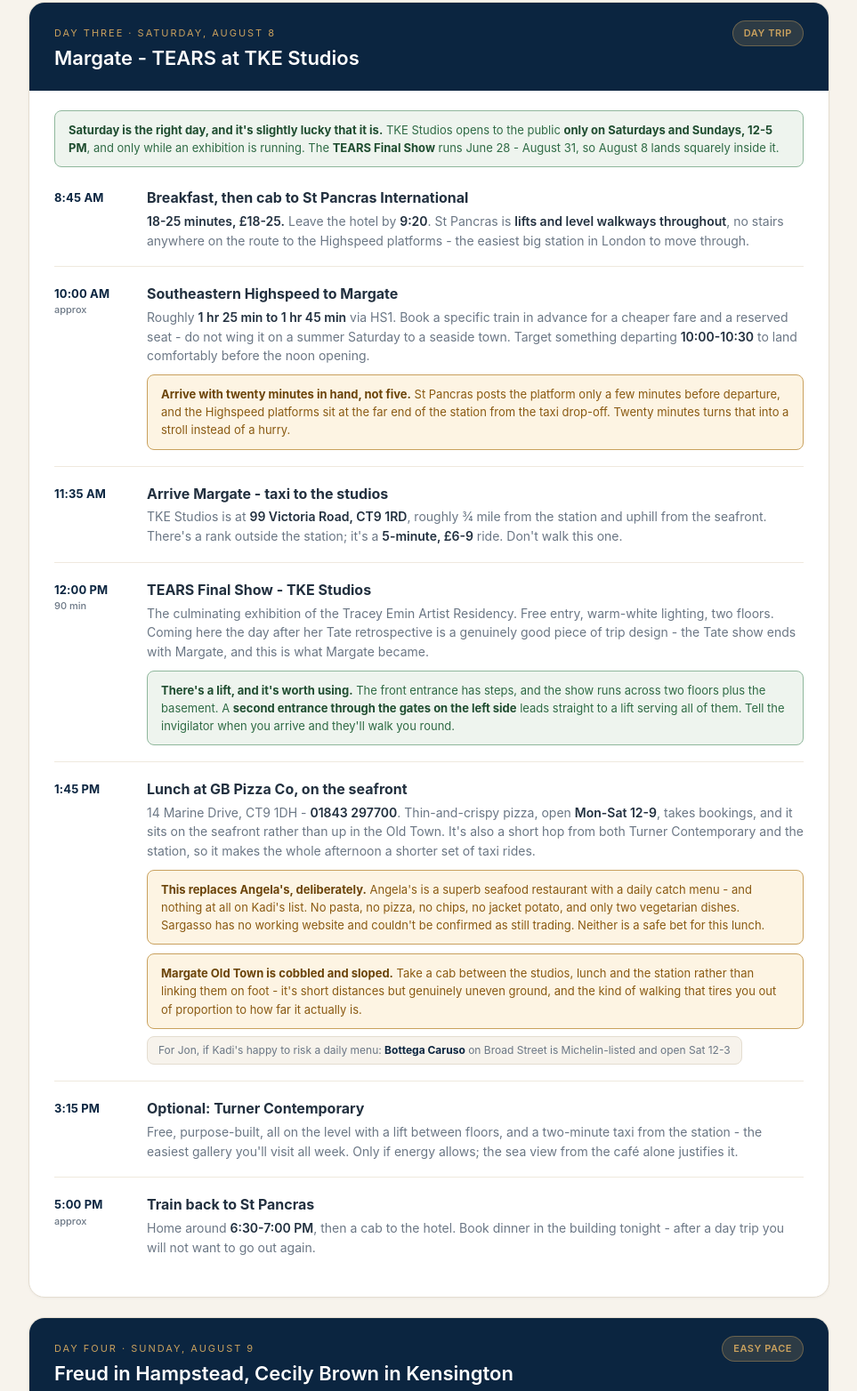
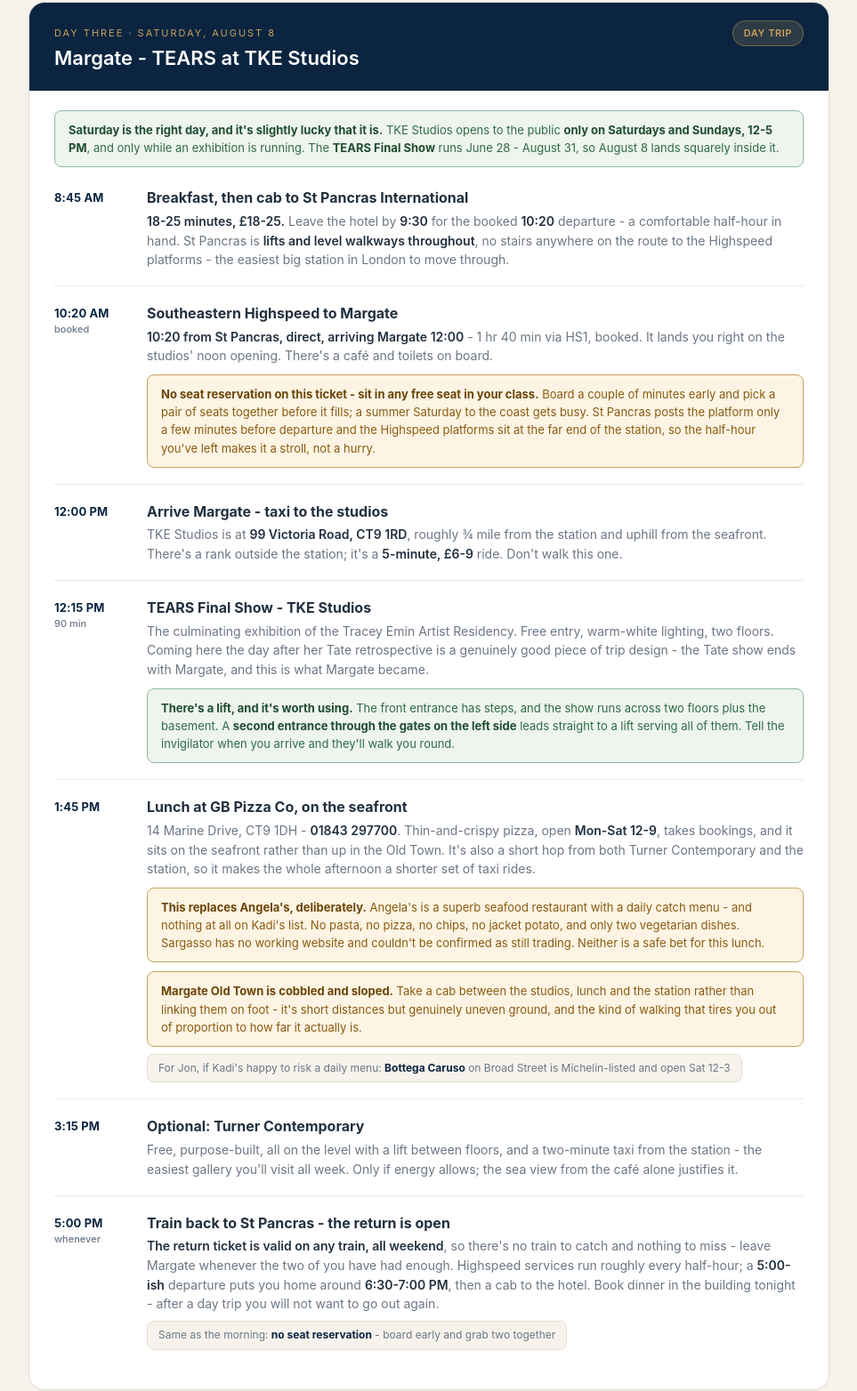
Before and after one commit to jonmooreai/london-2026, a plain HTML site: page index.html in a window 1280 px wide. Shown: the part 4612-6176 px from the top of the page at 89% size, without its empty margins (158-1121 px from the left). Drawn offline with Linux system fonts and the light colour scheme.

Commit message:
Update Margate day with booked train details
Outbound is booked: 10:20 St Pancras direct to Margate, arriving 12:00
(was ~10:00/11:35). Return is an open ticket valid all weekend, so
reframed the evening train as leave-whenever rather than a fixed 5pm.
Ticket carries no seat reservation - corrected the checklist's "reserved
seat" claim and added board-early notes both ways. Nudged TEARS to 12:15
to fit the noon arrival; lunch at 1:45 still lines up.

```diff
--- a/index.html
+++ b/index.html
@@ -581,7 +581,8 @@
           <div class="c">
             <div class="h">Breakfast, then cab to St Pancras International</div>
             <div class="s">
-              <strong>18-25 minutes, £18-25.</strong> Leave the hotel by <strong>9:20</strong>.
+              <strong>18-25 minutes, £18-25.</strong> Leave the hotel by <strong>9:30</strong> for the booked
+              <strong>10:20</strong> departure - a comfortable half-hour in hand.
               St Pancras is <strong>lifts and level walkways throughout</strong>, no stairs anywhere on the route to
               the Highspeed platforms - the easiest big station in London to move through.
             </div>
@@ -589,24 +590,24 @@
         </div>
 
         <div class="item">
-          <div class="t">10:00 AM<small>approx</small></div>
+          <div class="t">10:20 AM<small>booked</small></div>
           <div class="c">
             <div class="h">Southeastern Highspeed to Margate</div>
             <div class="s">
-              Roughly <strong>1 hr 25 min to 1 hr 45 min</strong> via HS1. Book a specific train in advance for a
-              cheaper fare and a reserved seat - do not wing it on a summer Saturday to a seaside town.
-              Target something departing <strong>10:00-10:30</strong> to land comfortably before the noon opening.
+              <strong>10:20 from St Pancras, direct, arriving Margate 12:00</strong> - 1 hr 40 min via HS1, booked.
+              It lands you right on the studios' noon opening. There's a café and toilets on board.
             </div>
             <div class="flag">
-              <b>Arrive with twenty minutes in hand, not five.</b> St Pancras posts the platform only a few minutes
-              before departure, and the Highspeed platforms sit at the far end of the station from the taxi
-              drop-off. Twenty minutes turns that into a stroll instead of a hurry.
-            </div>
-          </div>
-        </div>
-
-        <div class="item">
-          <div class="t">11:35 AM</div>
+              <b>No seat reservation on this ticket - sit in any free seat in your class.</b> Board a couple of
+              minutes early and pick a pair of seats together before it fills; a summer Saturday to the coast gets
+              busy. St Pancras posts the platform only a few minutes before departure and the Highspeed platforms
+              sit at the far end of the station, so the half-hour you've left makes it a stroll, not a hurry.
+            </div>
+          </div>
+        </div>
+
+        <div class="item">
+          <div class="t">12:00 PM</div>
           <div class="c">
             <div class="h">Arrive Margate - taxi to the studios</div>
             <div class="s">
@@ -618,7 +619,7 @@
         </div>
 
         <div class="item">
-          <div class="t">12:00 PM<small>90 min</small></div>
+          <div class="t">12:15 PM<small>90 min</small></div>
           <div class="c">
             <div class="h">TEARS Final Show - TKE Studios</div>
             <div class="s">
@@ -675,13 +676,17 @@
         </div>
 
         <div class="item">
-          <div class="t">5:00 PM<small>approx</small></div>
-          <div class="c">
-            <div class="h">Train back to St Pancras</div>
-            <div class="s">
-              Home around <strong>6:30-7:00 PM</strong>, then a cab to the hotel. Book dinner in the building
-              tonight - after a day trip you will not want to go out again.
-            </div>
+          <div class="t">5:00 PM<small>whenever</small></div>
+          <div class="c">
+            <div class="h">Train back to St Pancras - the return is open</div>
+            <div class="s">
+              <strong>The return ticket is valid on any train, all weekend</strong>, so there's no train to catch
+              and nothing to miss - leave Margate whenever the two of you have had enough. Highspeed services run
+              roughly every half-hour; a <strong>5:00-ish</strong> departure puts you home around
+              <strong>6:30-7:00 PM</strong>, then a cab to the hotel. Book dinner in the building tonight - after a
+              day trip you will not want to go out again.
+            </div>
+            <div class="move">Same as the morning: <b>no seat reservation</b> - board early and grab two together</div>
           </div>
         </div>
 
@@ -1598,8 +1603,8 @@
       <div class="todo">
         <div class="box"></div>
         <div class="txt">
-          <div class="h">Book Saturday's Margate trains, both directions</div>
-          <div class="s">Southeastern Highspeed from St Pancras. Advance fares are far cheaper and come with a reserved seat, which matters on a summer Saturday to the coast.</div>
+          <div class="h">Margate trains - booked. Board early, no seat reservation.</div>
+          <div class="s">Southeastern Highspeed, <b>10:20 St Pancras &rarr; 12:00 Margate</b>, direct. The return is open all weekend, so there's no train to catch back. The tickets <b>don't include a seat reservation</b> - board a couple of minutes early both ways and grab two seats together before it fills.</div>
         </div>
       </div>
 
```
Also changed, not shown: london-trip.html (+29 -24 lines).
